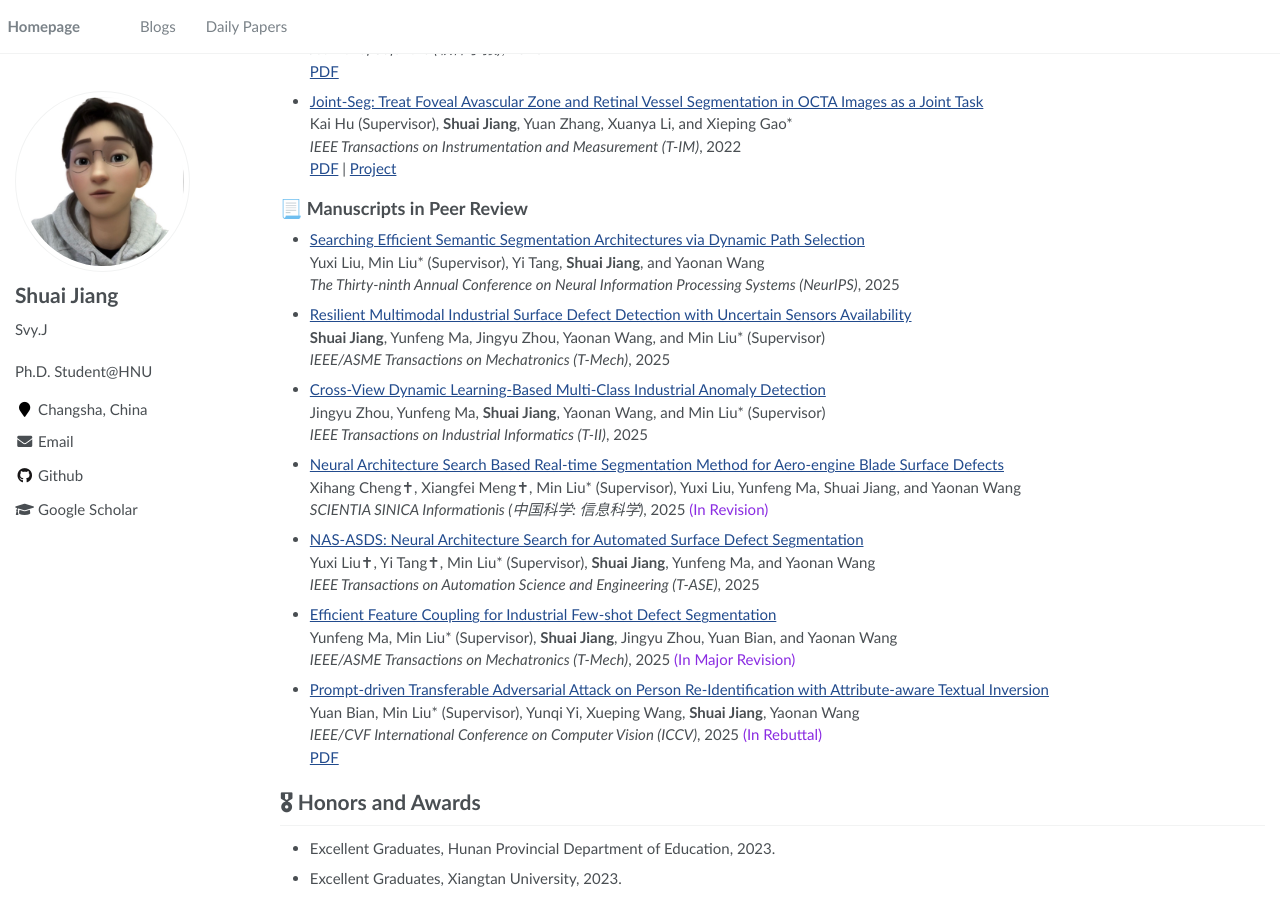
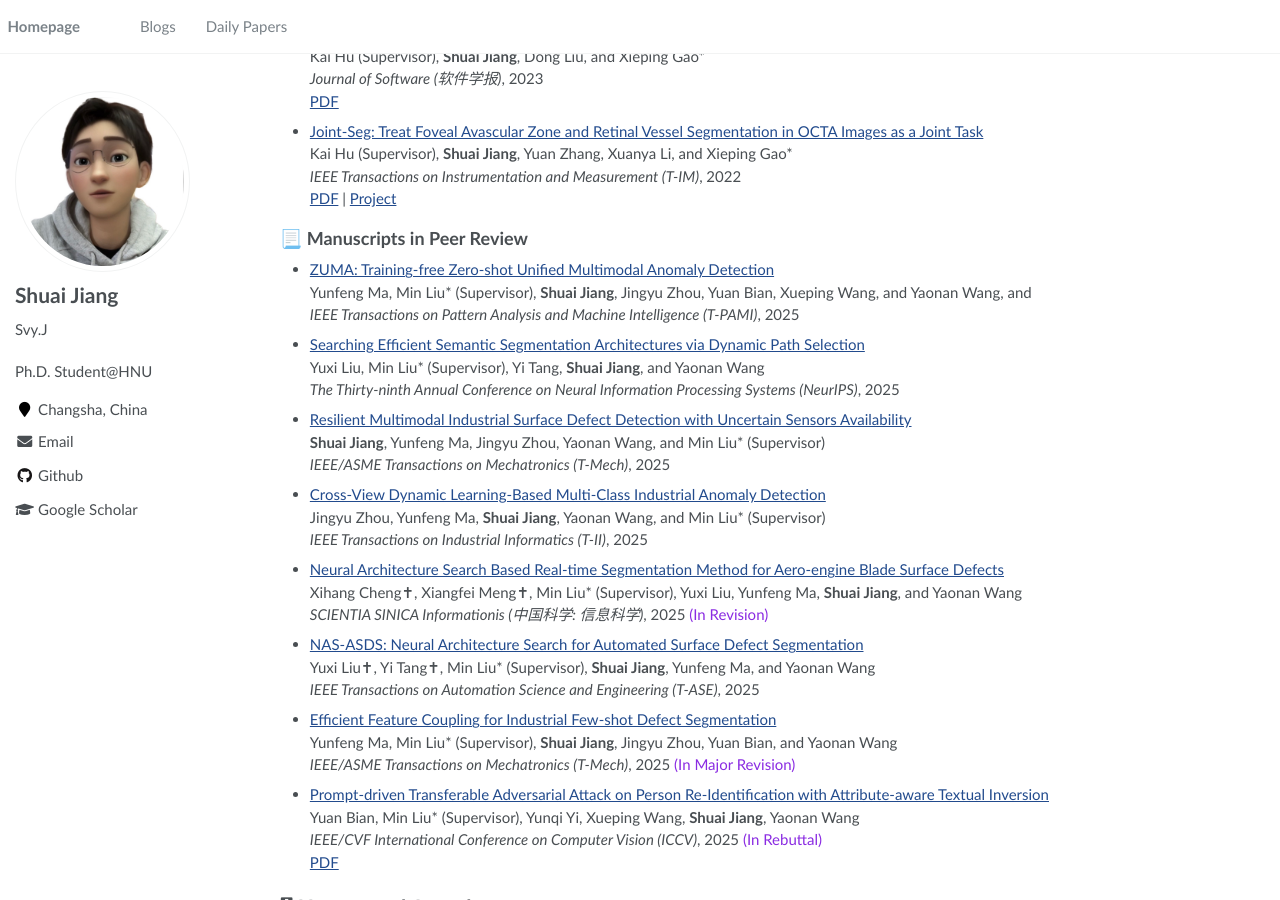
Before and after one commit to SvyJ/svyj.github.io, a Jekyll site: the page built from _pages/index.md, in a window 1280 px wide and 900 px high, scrolled down 1736 px. Built offline with Jekyll 4.4.1, drawn with Linux system fonts in a browser that asks for light colours; some of the changed text lies outside the part shown.

Commit message:
Update index.md

```diff
--- a/_pages/index.md
+++ b/_pages/index.md
@@ -26,6 +26,8 @@
 # 🔥 Recent Updates
 
 ## 📃 Latest Works
+
+- **[May. 2025]** 📃 Our paper on "Training-free Multimodal Anomaly Detection" was submitted to _IEEE T-PAMI_.
 
 - **[May. 2025]** 📃 Our paper on "NAS-based Semantic Segmentation" was submitted to _NeurIPS 2025_.
 
@@ -112,6 +114,10 @@
 
 ## 📃 Manuscripts in Peer Review
 
+- [ZUMA: Training-free Zero-shot Unified Multimodal Anomaly Detection](https://ieeexplore.ieee.org/xpl/RecentIssue.jsp?punumber=34)<br>
+  Yunfeng Ma, Min Liu* (Supervisor), **Shuai Jiang**, Jingyu Zhou, Yuan Bian, Xueping Wang, and Yaonan Wang, and <br>
+  _IEEE Transactions on Pattern Analysis and Machine Intelligence (T-PAMI)_, 2025<br>
+
 - [Searching Efficient Semantic Segmentation Architectures via Dynamic Path Selection](https://openreview.net/)<br>
   Yuxi Liu, Min Liu* (Supervisor), Yi Tang, **Shuai Jiang**, and Yaonan Wang<br>
   _The Thirty-ninth Annual Conference on Neural Information Processing Systems (NeurIPS)_, 2025<br>
@@ -125,7 +131,7 @@
   _IEEE Transactions on Industrial Informatics (T-II)_, 2025<br>
 
 - [Neural Architecture Search Based Real-time Segmentation Method for Aero-engine Blade Surface Defects](https://ieeexplore.ieee.org)<br>
-  Xihang Cheng✝, Xiangfei Meng✝, Min Liu* (Supervisor), Yuxi Liu, Yunfeng Ma, Shuai Jiang, and Yaonan Wang<br>
+  Xihang Cheng✝, Xiangfei Meng✝, Min Liu* (Supervisor), Yuxi Liu, Yunfeng Ma, **Shuai Jiang**, and Yaonan Wang<br>
   _SCIENTIA SINICA Informationis (中国科学: 信息科学)_, 2025 <font color="#8A2BE2">(In Revision)</font><br>
 
 - [NAS-ASDS: Neural Architecture Search for Automated Surface Defect Segmentation](https://ieeexplore.ieee.org/xpl/RecentIssue.jsp?punumber=8856)<br>
```
